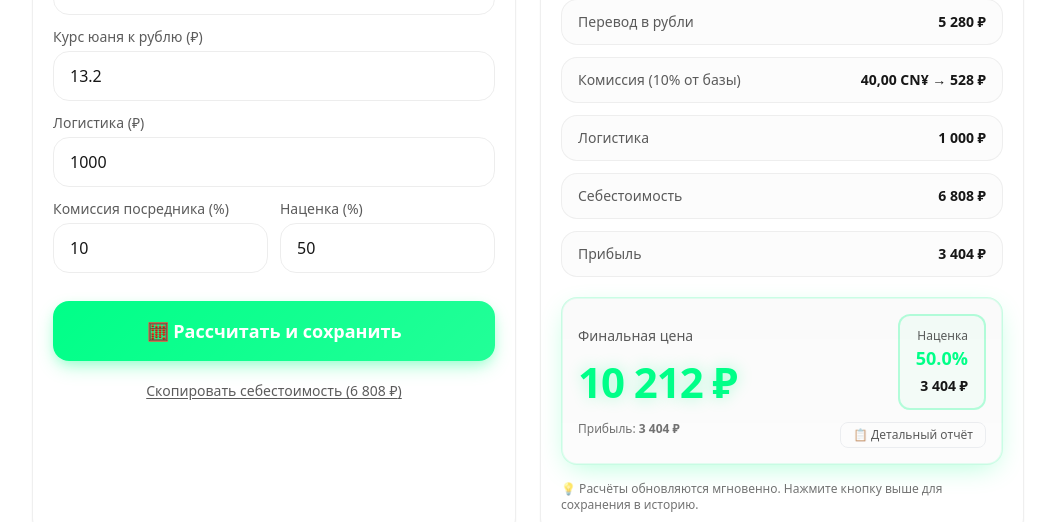
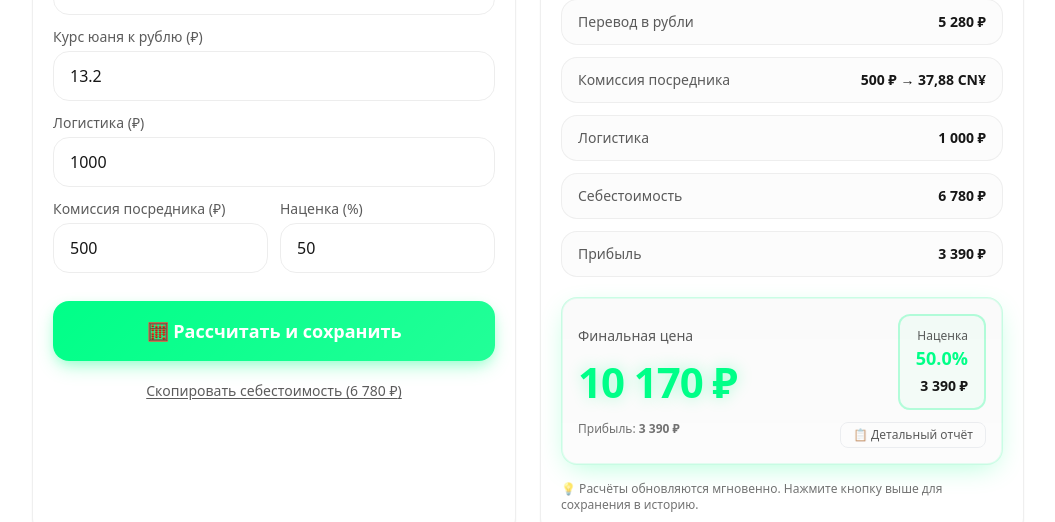
Before and after one commit to kaybulaevb-hash/ONMYFEET, a React (Vite) app: page / in a window 1280 px wide. Shown: the part 226-748 px from the top of the page, without its empty margins (112-1167 px from the left). Built offline with nearby package versions, Linux system fonts and the light colour scheme.

Commit message:
Update App.jsx

```diff
--- a/src/App.jsx
+++ b/src/App.jsx
@@ -18,26 +18,26 @@ export default function App(){
   const [baseCny,setBaseCny]=useState(()=> localStorage.getItem(K.base) || '400')
   const [rate,setRate]=useState(()=> localStorage.getItem(K.rate) || '13.2')
   const [logistics,setLogistics]=useState(()=> localStorage.getItem(K.logi) || '1000')
-  const [commissionPct,setCommissionPct]=useState(()=> localStorage.getItem(K.comm) || '10')
+  const [commissionRub,setCommissionRub]=useState(()=> localStorage.getItem(K.comm) || '500')
   const [markupPct,setMarkupPct]=useState(()=> localStorage.getItem(K.mark) || '50')
 
   // Immediate localStorage updates for individual fields (for persistence)
   useEffect(()=>localStorage.setItem(K.base,baseCny),[baseCny])
   useEffect(()=>localStorage.setItem(K.rate,rate),[rate])
   useEffect(()=>localStorage.setItem(K.logi,logistics),[logistics])
-  useEffect(()=>localStorage.setItem(K.comm,commissionPct),[commissionPct])
+  useEffect(()=>localStorage.setItem(K.comm,commissionRub),[commissionRub])
   useEffect(()=>localStorage.setItem(K.mark,markupPct),[markupPct])
 
   const calc = useMemo(()=>{
     const baseRub = clamp(Number(baseCny))*clamp(Number(rate))
-    const commissionYuan = clamp(Number(baseCny))*clamp(Number(commissionPct))/100
-    const commissionRub = commissionYuan*clamp(Number(rate))
-    const cost = baseRub + clamp(Number(logistics)) + commissionRub
+    const commissionValue = clamp(Number(commissionRub))
+    const commissionYuan = commissionValue / clamp(Number(rate))
+    const cost = baseRub + clamp(Number(logistics)) + commissionValue
     const markupRub = cost * (clamp(Number(markupPct))/100)
     const finalPrice = cost + markupRub
     const profit = finalPrice - cost
-    return { baseRub, commissionYuan, commissionRub, cost, markupRub, finalPrice, profit }
-  },[baseCny,rate,logistics,commissionPct,markupPct])
+    return { baseRub, commissionYuan, commissionRub: commissionValue, cost, markupRub, finalPrice, profit }
+  },[baseCny,rate,logistics,commissionRub,markupPct])
 
   const mv = useMotionValue(calc.finalPrice)
   const finalDisplay = useTransform(mv, v => fmtRUB(v))
@@ -53,7 +53,7 @@ export default function App(){
       base: Number(baseCny),
       rate: Number(rate),
       logi: Number(logistics),
-      comm: Number(commissionPct),
+      comm: Number(commissionRub),
       mark: Number(markupPct),
       final: Math.round(calc.finalPrice)
     }
@@ -81,7 +81,7 @@ export default function App(){
       '📦 Расчёт стоимости кроссовок',
       `База: ${fmtCNY(Number(baseCny))} × курс ${rate}`,
       `Перевод в ₽: ${fmtRUB(calc.baseRub)}`,
-      `Комиссия (${commissionPct}% от базы): ${fmtCNY(calc.commissionYuan)} → ${fmtRUB(calc.commissionRub)}`,
+      `Комиссия: ${fmtRUB(Number(commissionRub))} → ${fmtCNY(calc.commissionYuan)}`,
       `Логистика: ${fmtRUB(Number(logistics))}`,
       `Себестоимость: ${fmtRUB(calc.cost)}`,
       `Наценка: ${Number(markupPct).toFixed(1)}% → ${fmtRUB(calc.markupRub)}`,
@@ -126,7 +126,7 @@ export default function App(){
               <InputNumber label="Курс юаня к рублю (₽)" value={rate} onChange={setRate} step="0.01" />
               <InputNumber label="Логистика (₽)" value={logistics} onChange={setLogistics} />
               <div className="grid grid-cols-2 gap-3">
-                <InputNumber label="Комиссия посредника (%)" value={commissionPct} onChange={setCommissionPct} step="0.1" />
+                <InputNumber label="Комиссия посредника (₽)" value={commissionRub} onChange={setCommissionRub} />
                 <InputNumber label="Наценка (%)" value={markupPct} onChange={setMarkupPct} step="0.1" />
               </div>
 
@@ -160,7 +160,7 @@ export default function App(){
             <div className="grid gap-3">
               <Row label="Стоимость в юанях" value={fmtCNY(Number(baseCny))} />
               <Row label="Перевод в рубли" value={fmtRUB(calc.baseRub)} />
-              <Row label={`Комиссия (${commissionPct}% от базы)`} value={`${fmtCNY(calc.commissionYuan)} → ${fmtRUB(calc.commissionRub)}`} />
+              <Row label="Комиссия посредника" value={`${fmtRUB(Number(commissionRub))} → ${fmtCNY(calc.commissionYuan)}`} />
               <Row label="Логистика" value={fmtRUB(Number(logistics))} />
               <Row label="Себестоимость" value={fmtRUB(calc.cost)} />
               <Row label="Прибыль" value={fmtRUB(calc.profit)} />
```
